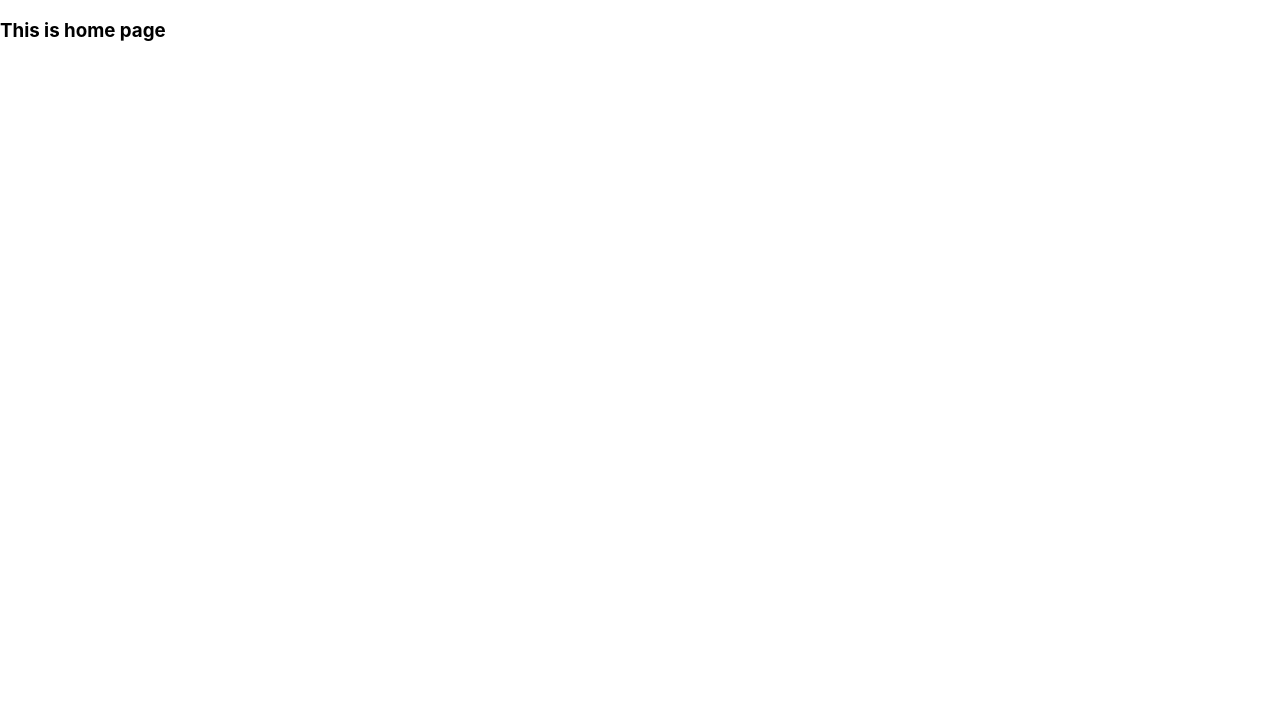
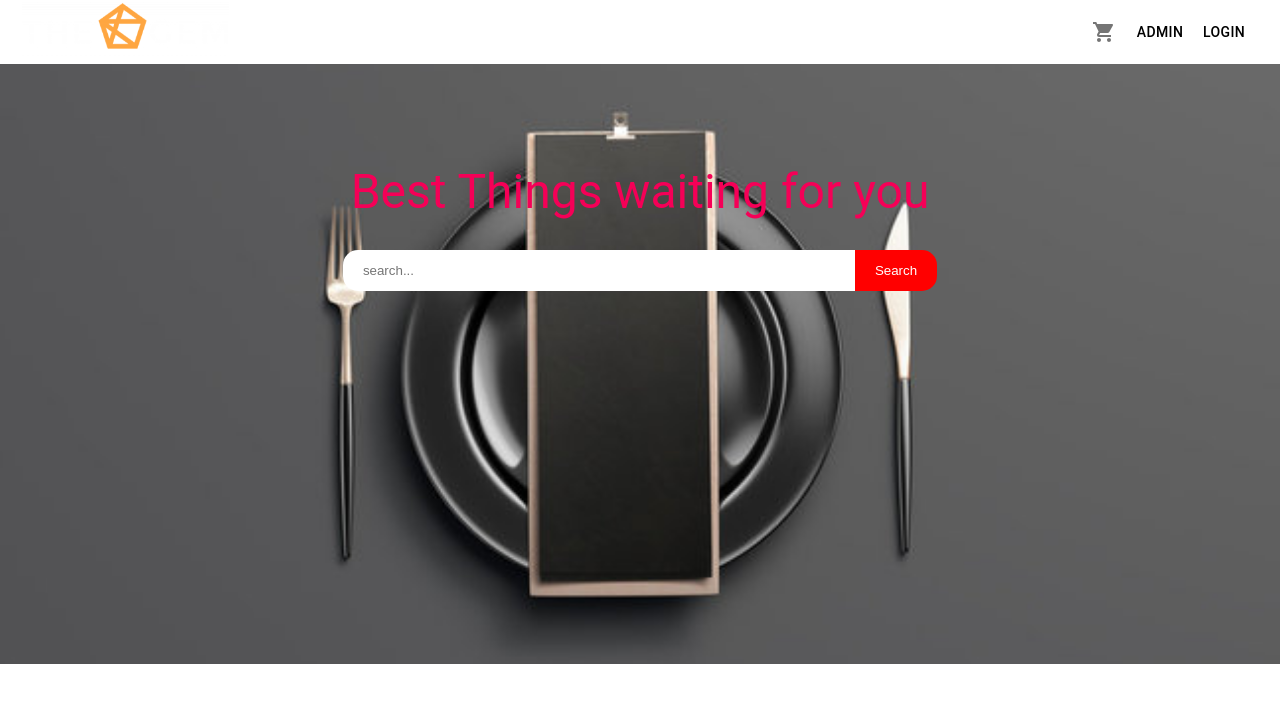
Before and after one commit to Rakib544/TheGem, a React (Create React App) app: page / in a window 1280 px wide. Shown: the top 702 px of the page. Built offline with nearby package versions, Linux system fonts and the light colour scheme.

Commit message:
banner work done

```diff
--- a/src/components/Admin/Admin.js
+++ b/src/components/Admin/Admin.js
@@ -1,4 +1,4 @@
-import { Button, Grid, makeStyles } from '@material-ui/core';
+import { Button, Container, Grid, makeStyles } from '@material-ui/core';
 import React from 'react';
 import logo from '../../images/logo.png'
 import AppsIcon from '@material-ui/icons/Apps';
@@ -6,12 +6,14 @@ import AddIcon from '@material-ui/icons/Add';
 import EditIcon from '@material-ui/icons/Edit';
 import AddFood from './AddFood';
 import ManageProduct from './ManageProduct';
+import { Route, Switch, useHistory, useRouteMatch } from 'react-router';
+import EditPage from './EditPage';
 
 const useStyles = makeStyles(theme => ({
     leftSide: {
         backgroundColor: '#263238',
         height: '100vh',
-        "@media(max-width: 900px)" : {
+        "@media(max-width: 900px)": {
             height: '30vh'
         }
     },
@@ -33,7 +35,18 @@ const useStyles = makeStyles(theme => ({
 }))
 
 const Admin = () => {
-    const classes = useStyles()
+    const classes = useStyles();
+    let { path, url } = useRouteMatch();
+    const history = useHistory()
+    const goToManagePage = () => {
+        history.push(`${url}/manageProducts`)
+    }
+    const goToAddProductPage = () => {
+        history.push(`${url}/addProducts`)
+    }
+    const goToEditProductPage = () => {
+        history.push(`${url}/editProducts`)
+    }
     return (
         <div>
             <Grid container>
@@ -42,16 +55,32 @@ const Admin = () => {
                         <img src={logo} alt="logo" className={classes.logo} />
                     </div>
                     <div className={classes.buttonContainer}>
-                        <Button startIcon={<AppsIcon />} className={classes.button}>Manage Product</Button>
-                        <Button startIcon={<AddIcon />} className={classes.button}>Add Product</Button>
-                        <Button startIcon={<EditIcon />} className={classes.button}>Edit Product</Button>
+                        <Button onClick={goToManagePage} startIcon={<AppsIcon />} className={classes.button}>Manage Product</Button>
+                        <Button onClick={goToAddProductPage} startIcon={<AddIcon />} className={classes.button}>Add Product</Button>
+                        <Button onClick={goToEditProductPage} startIcon={<EditIcon />} className={classes.button}>Edit Product</Button>
                     </div>
                 </Grid>
                 <Grid item lg={9} md={9} xsm={12} xs={12}>
-                    <AddFood />
-                    <ManageProduct />
+                <Container>
+                        <Switch>
+                            <Route exact path={path}>
+                               <ManageProduct />
+                            </Route>
+                            <Route path={`${path}/addProducts`}>
+                                <AddFood />
+                            </Route>
+                            <Route path={`${path}/manageProducts`}>
+                                <ManageProduct />
+                            </Route>
+                            <Route path={`${path}/editProducts`}>
+                               <EditPage />
+                            </Route>
+                        </Switch>
+                    </Container>
                 </Grid>
             </Grid>
+
+
         </div>
     );
 };
--- /dev/null
+++ b/src/components/Admin/EditPage.js
@@ -0,0 +1,11 @@
+import React from 'react';
+
+const EditPage = () => {
+    return (
+        <div>
+            <h2>This is Edit Page</h2>
+        </div>
+    );
+};
+
+export default EditPage;
--- /dev/null
+++ b/src/components/Banner/Banner.js
@@ -0,0 +1,62 @@
+import { makeStyles, Typography } from '@material-ui/core';
+import React from 'react';
+import banner from '../../images/banner.jpg';
+const useStyles = makeStyles(theme => ({
+    background: {
+        backgroundImage: `url(${banner})`,
+        backgroundSize: 'cover',
+        backgroundPosition: 'center',
+        backgroundRepeat: 'no-repeat',
+        height: '100%',
+        width: '100%',
+    },
+    div: {
+        height: '50vh',
+        width: '100vw',
+        padding: '100px 0'
+    },
+    searchParent: {
+        display: 'flex',
+        justifyContent: 'center',
+        alignItems: 'center',
+        marginTop: '30px'
+    },
+    input: {
+        padding: '13px 20px',
+        width: '40%',
+        borderRadius: '15px 0 0 15px',
+        border: '0',
+        outline: 'none',
+        "@media(max-width: 900px)" : {
+            width: '90%'
+        }
+    },
+    button: {
+        padding: '13px 20px',
+        borderRadius: '0 15px 15px 0',
+        border: '0',
+        outline: 'none',
+        backgroundColor: 'red',
+        color: '#fff',
+        cursor: 'pointer'
+    }
+}))
+
+const Banner = () => {
+    const classes = useStyles()
+    return (
+        <div className={classes.background}>
+            <div className={classes.div}>
+               <Typography variant="h3" color="secondary" align="center">
+                   Best Things waiting for you
+               </Typography>
+               <div className={classes.searchParent}>
+                   <input className={classes.input} type='search' placeholder="search..." />
+                   <button className={classes.button}>Search</button>
+               </div>
+            </div>
+        </div>
+    );
+};
+
+export default Banner;
--- a/src/components/Home/Home.js
+++ b/src/components/Home/Home.js
@@ -1,9 +1,12 @@
 import React from 'react';
+import Banner from '../Banner/Banner';
+import { NavBar } from '../NavBar/NavBar';
 
 const Home = () => {
     return (
         <div>
-            <h3>This is home page</h3>
+            <NavBar />
+            <Banner />
         </div>
     );
 };
--- /dev/null
+++ b/src/components/NavBar/NavBar.js
@@ -0,0 +1,125 @@
+import { AppBar, Button, IconButton, Menu, MenuItem, Toolbar, Typography } from '@material-ui/core';
+import React, { useContext } from 'react';
+import MenuIcon from '@material-ui/icons/Menu';
+import { useHistory } from 'react-router';
+import { useStyles } from './NavBarStyle';
+import ShoppingCartIcon from '@material-ui/icons/ShoppingCart';
+import logo from '../../images/logo.png'
+// import { UserContext } from '../../App';
+
+
+export const NavBar = () => {
+    //   const [loggedUser] = useContext(UserContext)
+    const classes = useStyles();
+    const [anchorEl, setAnchorEl] = React.useState(null);
+    const [mobileMoreAnchorEl, setMobileMoreAnchorEl] = React.useState(null);
+
+    const isMobileMenuOpen = Boolean(mobileMoreAnchorEl);
+
+    const handleProfileMenuOpen = (event) => {
+        setAnchorEl(event.currentTarget);
+    };
+
+    const handleMobileMenuClose = () => {
+        setMobileMoreAnchorEl(null);
+    };
+
+    const handleMobileMenuOpen = (event) => {
+        setMobileMoreAnchorEl(event.currentTarget);
+    };
+
+    //routing functionality
+    const history = useHistory()
+    const goToHomePage = () => {
+        history.push('/')
+    }
+    const goToOrdersPage = () => {
+        history.push('/orders')
+    }
+    const goToLoginPage = () => {
+        history.push('/login')
+    }
+    const goToAdminPage = () => {
+        history.push('/admin')
+    }
+
+    //handling mobile menu functionality
+    const mobileMenuId = 'primary-search-account-menu-mobile';
+    const renderMobileMenu = (
+        <Menu
+            anchorEl={mobileMoreAnchorEl}
+            anchorOrigin={{ vertical: 'top', horizontal: 'right' }}
+            id={mobileMenuId}
+            keepMounted
+            transformOrigin={{ vertical: 'top', horizontal: 'right' }}
+            open={isMobileMenuOpen}
+            onClose={handleMobileMenuClose}
+        >
+            <MenuItem>
+                <Button onClick={goToHomePage}>Home</Button>
+            </MenuItem>
+            <MenuItem onClick={goToOrdersPage}>
+                <IconButton><ShoppingCartIcon /></IconButton>
+            </MenuItem>
+            <MenuItem>
+                <Button onClick={goToAdminPage}>Admin</Button>
+            </MenuItem>
+            <MenuItem onClick={handleProfileMenuOpen}>
+                {
+                    //   loggedUser.email ? (
+                    //     <IconButton>
+                    //       <img src={loggedUser.photoURL} alt={loggedUser.name} style={{ width: '30px', borderRadius: '50%' }} />
+                    //     </IconButton>
+                    //   ) : (
+                    //     <Button onClick={goToLoginPage}>Login</Button>
+                    //   )
+                }
+                <Button onClick={goToLoginPage}>Login</Button>
+            </MenuItem>
+        </Menu>
+    );
+
+    return (
+        <div className={classes.grow}>
+            <AppBar position="static" style={{ backgroundColor: '#fff', boxShadow: '0 0 0 0' }}>
+                <Toolbar>
+                    <IconButton
+                        edge="start"
+                        className={classes.menuButton}
+                        color="inherit"
+                        aria-label="open drawer"
+                    >
+                    </IconButton>
+                    <img src={logo} alt="logo" style={{height: '60px', marginLeft:'-30px'}}/>
+                    <div className={classes.grow} />
+                    <div className={classes.sectionDesktop}>
+                        <IconButton onClick={goToOrdersPage}><ShoppingCartIcon /></IconButton>
+                        <Button onClick={goToAdminPage} className={classes.button}>Admin</Button>
+                        {/* {
+                            loggedUser.email ? (
+                                <IconButton>
+                                    <img src={loggedUser.photoURL} alt={loggedUser.name} style={{ width: '30px', borderRadius: '50%' }} />
+                                </IconButton>
+                            ) : (
+                                <Button onClick={goToLoginPage} className={classes.button}>Login</Button>
+                            )
+                        } */}
+                        <Button onClick={goToLoginPage} className={classes.button}>Login</Button>
+                    </div>
+                    <div className={classes.sectionMobile}>
+                        <IconButton
+                            aria-label="show more"
+                            aria-controls={mobileMenuId}
+                            aria-haspopup="true"
+                            onClick={handleMobileMenuOpen}
+                            color="primary"
+                        >
+                            <MenuIcon />
+                        </IconButton>
+                    </div>
+                </Toolbar>
+            </AppBar>
+            {renderMobileMenu}
+        </div>
+    );
+}
--- /dev/null
+++ b/src/components/NavBar/NavBarStyle.js
@@ -0,0 +1,32 @@
+import { makeStyles } from "@material-ui/core";
+
+export const useStyles = makeStyles((theme) => ({
+  grow: {
+    flexGrow: 1,
+  },
+  menuButton: {
+    marginRight: theme.spacing(2),
+  },
+  title: {
+      color: 'black',
+    [theme.breakpoints.up('sm')]: {
+      display: 'block',
+      color: 'black'
+    },
+  },
+  sectionDesktop: {
+    display: 'none',
+    [theme.breakpoints.up('md')]: {
+      display: 'flex',
+    },
+  },
+  sectionMobile: {
+    display: 'flex',
+    [theme.breakpoints.up('md')]: {
+      display: 'none',
+    },
+  },
+  button: {
+    color: 'black'
+  }
+}));
```
Also changed, not shown: src/images/banner.jpg (added), src/images/jay-wennington-N_Y88TWmGwA-unsplash.jpg (added).
